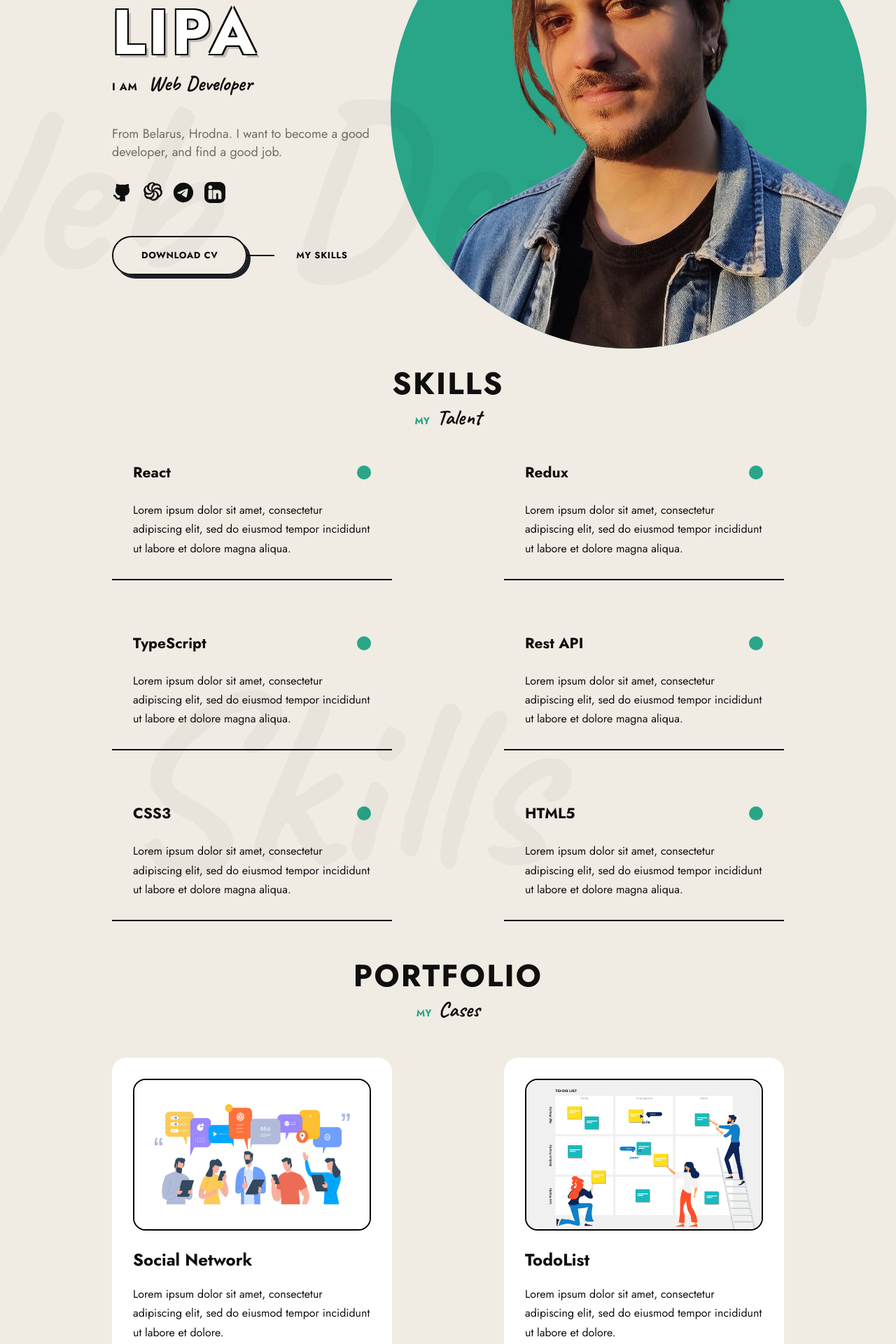
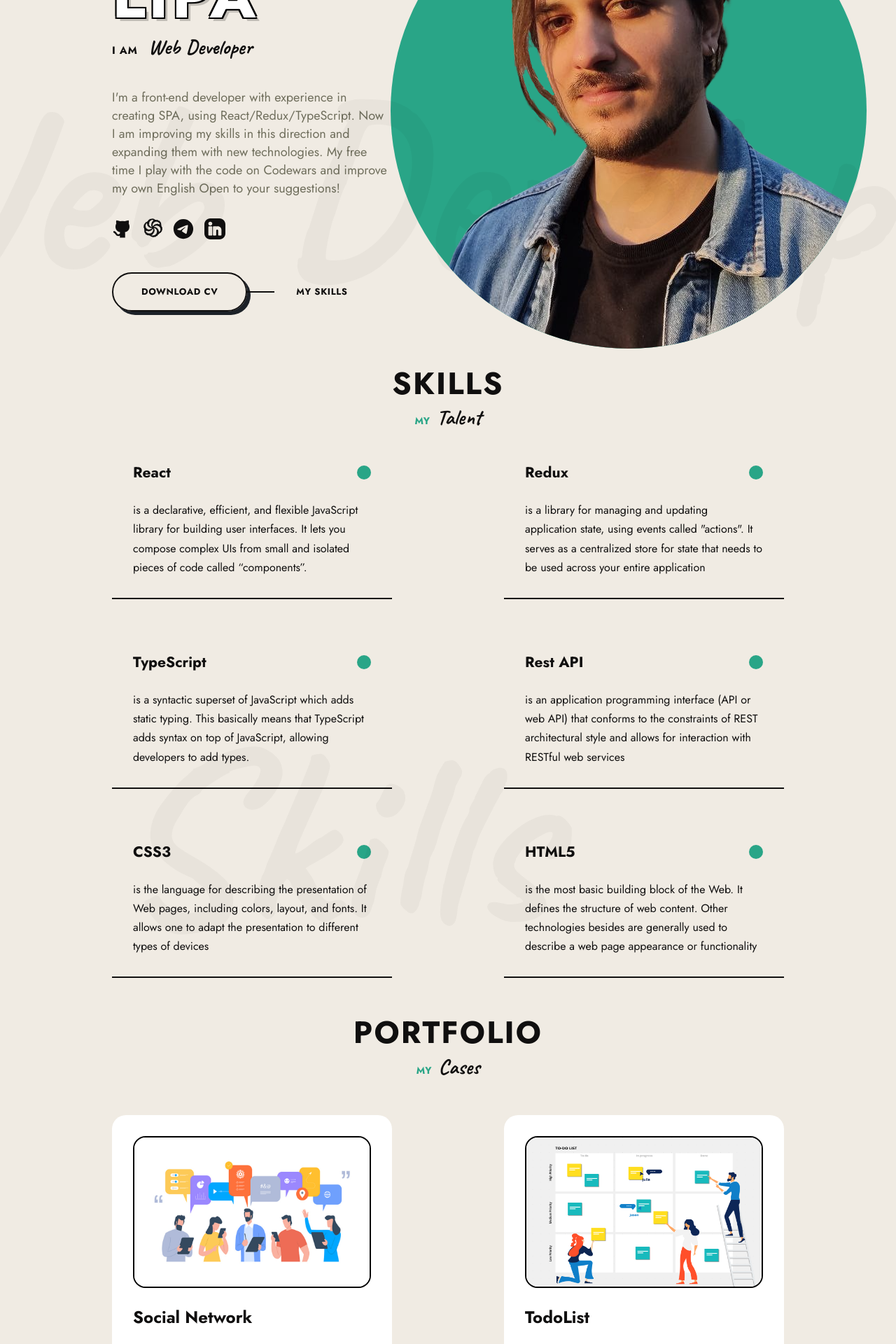
Before and after one commit to Stemmy287/Portfolio, a React (Create React App) app: page / in a window 1280 px wide. Shown: the part 280-2200 px from the top of the page at 70% size. Built offline with nearby package versions, Linux system fonts and the light colour scheme.

Commit message:
feat: add descriptions

```diff
--- a/src/components/me/me.tsx
+++ b/src/components/me/me.tsx
@@ -24,7 +24,11 @@ export const Me = () => {
                         </div>
                         <div className={s.descriptionLinks}>
                             <div>
-                                <p>From Belarus, Hrodna. I want to become a good developer, and find a good job.</p>
+                                <p>I'm a front-end developer with experience in creating SPA, using
+                                    React/Redux/TypeScript. Now I am improving my skills in this direction
+                                    and expanding them with new technologies. My free time I play with
+                                    the code on Codewars and improve my own English Open to your
+                                    suggestions!</p>
                             </div>
                             <div className={s.links}>
 
--- a/src/components/portfolio/Portfolio.tsx
+++ b/src/components/portfolio/Portfolio.tsx
@@ -11,27 +11,21 @@ export const Portfolio = () => {
     {
       id: 1,
       title: 'Social Network',
-      description: 'Lorem ipsum dolor sit amet,\n' +
-        'consectetur adipiscing elit,\n' +
-        'sed do eiusmod tempor incididunt ut labore et dolore.',
+      description: 'React, Redux, TypeScript, Axios, Redux-thunk, React-Router-dom',
       img: 'socNet',
       link: 'https://stemmy287.github.io/samurai-way/'
     },
     {
       id: 2,
       title: 'TodoList',
-      description: 'Lorem ipsum dolor sit amet,\n' +
-        'consectetur adipiscing elit,\n' +
-        'sed do eiusmod tempor incididunt ut labore et dolore.',
+      description: 'React, Redux, TypeScript, Formik, MUI, Axios,Redux-thunk, React-Router-dom. Yup',
       img: 'todoList',
       link: 'https://stemmy287.github.io/Todo-List/'
     },
     {
       id: 3,
       title: 'Blogger',
-      description: 'Lorem ipsum dolor sit amet,\n' +
-        'consectetur adipiscing elit,\n' +
-        'sed do eiusmod tempor incididunt ut labore et dolore.',
+      description: ' React, Redux, TypeScript, Formik, Axios,Redux-thunk, React-Router-dom, Yup',
       img: 'blogger',
       link: 'https://stemmy287.github.io/blogger/'
     },
--- a/src/components/skills/skills.tsx
+++ b/src/components/skills/skills.tsx
@@ -9,40 +9,22 @@ export const Skills = () => {
 
     const [skills, setSkills] = useState([
         {
-            id: 1, title: 'React', description: 'Lorem ipsum dolor sit amet, ' +
-                'consectetur adipiscing elit, ' +
-                'sed do eiusmod tempor incididunt ut ' +
-                'labore et dolore magna aliqua.'
+            id: 1, title: 'React', description: 'is a declarative, efficient, and flexible JavaScript library for building user interfaces. It lets you compose complex UIs from small and isolated pieces of code called “components”.'
         },
         {
-            id: 2, title: 'Redux', description: 'Lorem ipsum dolor sit amet, ' +
-                'consectetur adipiscing elit, ' +
-                'sed do eiusmod tempor incididunt ut ' +
-                'labore et dolore magna aliqua.'
+            id: 2, title: 'Redux', description: 'is a library for managing and updating application state, using events called "actions". It serves as a centralized store for state that needs to be used across your entire application'
         },
         {
-            id: 3, title: 'TypeScript', description: 'Lorem ipsum dolor sit amet, ' +
-                'consectetur adipiscing elit, ' +
-                'sed do eiusmod tempor incididunt ut ' +
-                'labore et dolore magna aliqua.'
+            id: 3, title: 'TypeScript', description: ' is a syntactic superset of JavaScript which adds static typing. This basically means that TypeScript adds syntax on top of JavaScript, allowing developers to add types.'
         },
         {
-            id: 4, title: 'Rest API', description: 'Lorem ipsum dolor sit amet, ' +
-                'consectetur adipiscing elit, ' +
-                'sed do eiusmod tempor incididunt ut ' +
-                'labore et dolore magna aliqua.'
+            id: 4, title: 'Rest API', description: 'is an application programming interface (API or web API) that conforms to the constraints of REST architectural style and allows for interaction with RESTful web services'
         },
         {
-            id: 5, title: 'CSS3', description: 'Lorem ipsum dolor sit amet, ' +
-                'consectetur adipiscing elit, ' +
-                'sed do eiusmod tempor incididunt ut ' +
-                'labore et dolore magna aliqua.'
+            id: 5, title: 'CSS3', description: 'is the language for describing the presentation of Web pages, including colors, layout, and fonts. It allows one to adapt the presentation to different types of devices'
         },
         {
-            id: 6, title: 'HTML5', description: 'Lorem ipsum dolor sit amet, ' +
-                'consectetur adipiscing elit, ' +
-                'sed do eiusmod tempor incididunt ut ' +
-                'labore et dolore magna aliqua.'
+            id: 6, title: 'HTML5', description: 'is the most basic building block of the Web. It defines the structure of web content. Other technologies besides are generally used to describe a web page appearance or functionality'
         },
 
     ])
```
Also changed, not shown: 1 other file (tests, documents, lock files or other folders).
